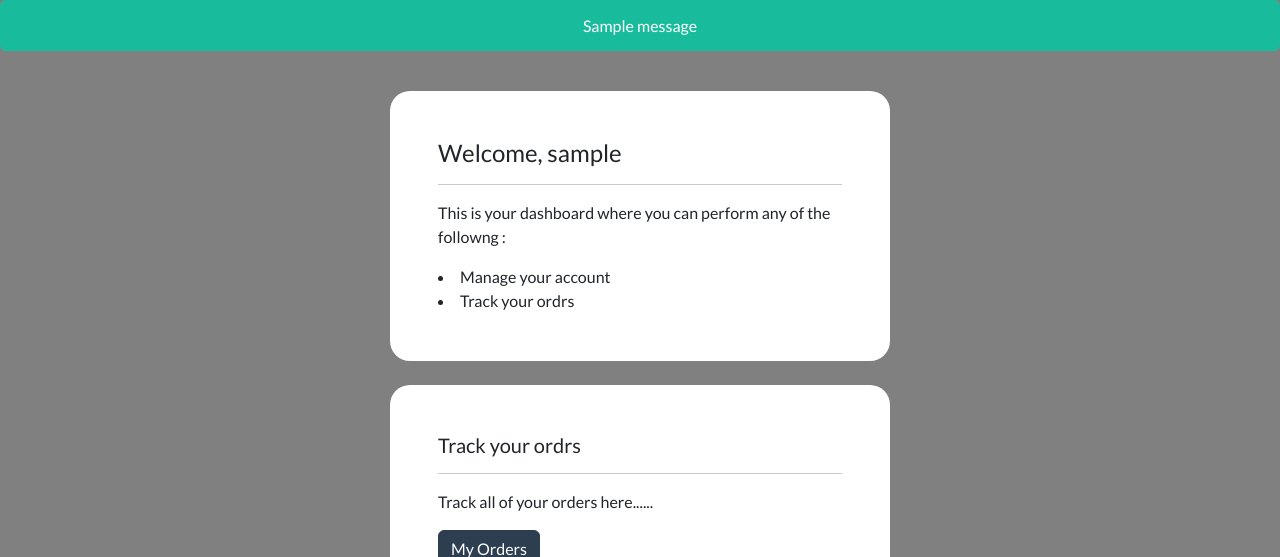
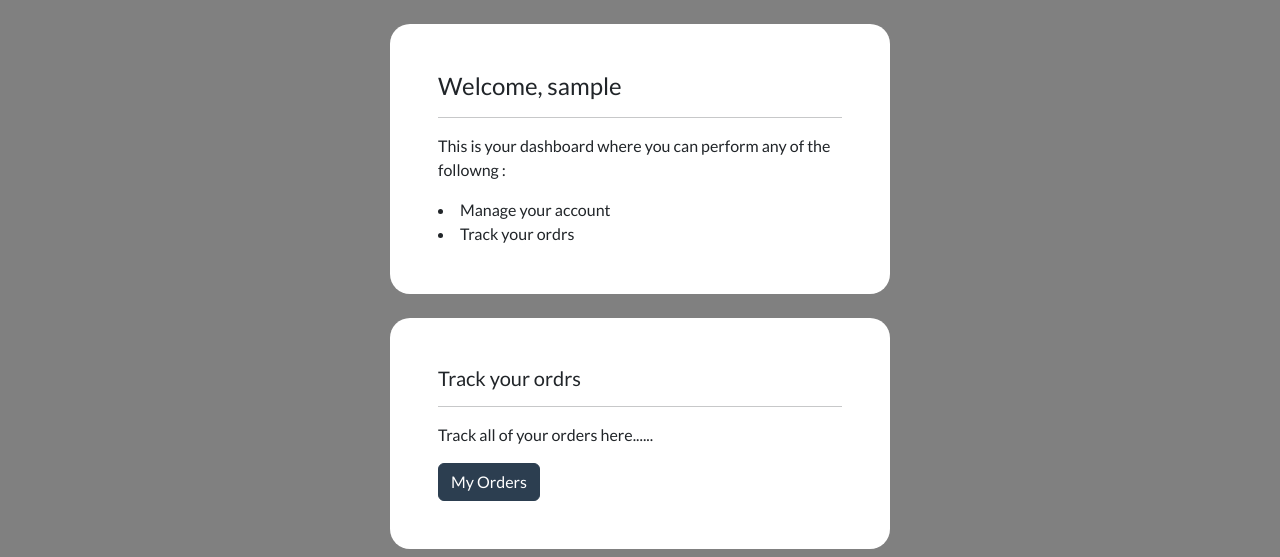
Before and after one commit to kmard/Ecommerce_shop, a Django app: page /account/dashboard in a window 1280 px wide. Shown: the part 72-629 px from the top of the page. Run offline with Django 3.2, Linux system fonts and the light colour scheme; a user stored in the database is signed in; tables that the repository leaves empty hold one stand-in row (values such as "Sample post"); one stand-in notice (Sample message) is shown; some libraries are stand-ins or nearby versions.

Commit message:
Adding a timer to user notifications

```diff
--- /dev/null
+++ b/static/js/app.js
@@ -0,0 +1,8 @@
+
+var message_timeout = document.getElementById('message-timer');
+
+setTimeout(function(){
+
+  message_timeout.style.display = 'none';
+
+},2500);
--- a/store/templates/store/base.html
+++ b/store/templates/store/base.html
@@ -119,19 +119,19 @@
 
       {% if message.level == DEFAULT_MESSAGE_LEVELS.SUCCESS %}
 
-         <h6 class="alert alert-success text-center">{{message}}</h6>
+         <h6 id="message-timer" class="alert alert-success text-center">{{message}}</h6>
 
       {% endif %}
 
       {% if message.level == DEFAULT_MESSAGE_LEVELS.ERROR %}
 
-         <h6 class="alert alert-danger text-center">{{message}}</h6>
+         <h6 id="message-timer" class="alert alert-danger text-center">{{message}}</h6>
 
       {% endif %}
 
       {% if message.level == DEFAULT_MESSAGE_LEVELS.INFO %}
 
-         <h6 class="alert alert-info text-center">{{message}}</h6>
+         <h6 id="message-timer" class="alert alert-info text-center">{{message}}</h6>
 
       {% endif %}
 
@@ -143,4 +143,6 @@
 
         {% endblock %}
     </body>
+
+ <script src="{% static 'js/app.js' %}"></script>
 </html>
```
